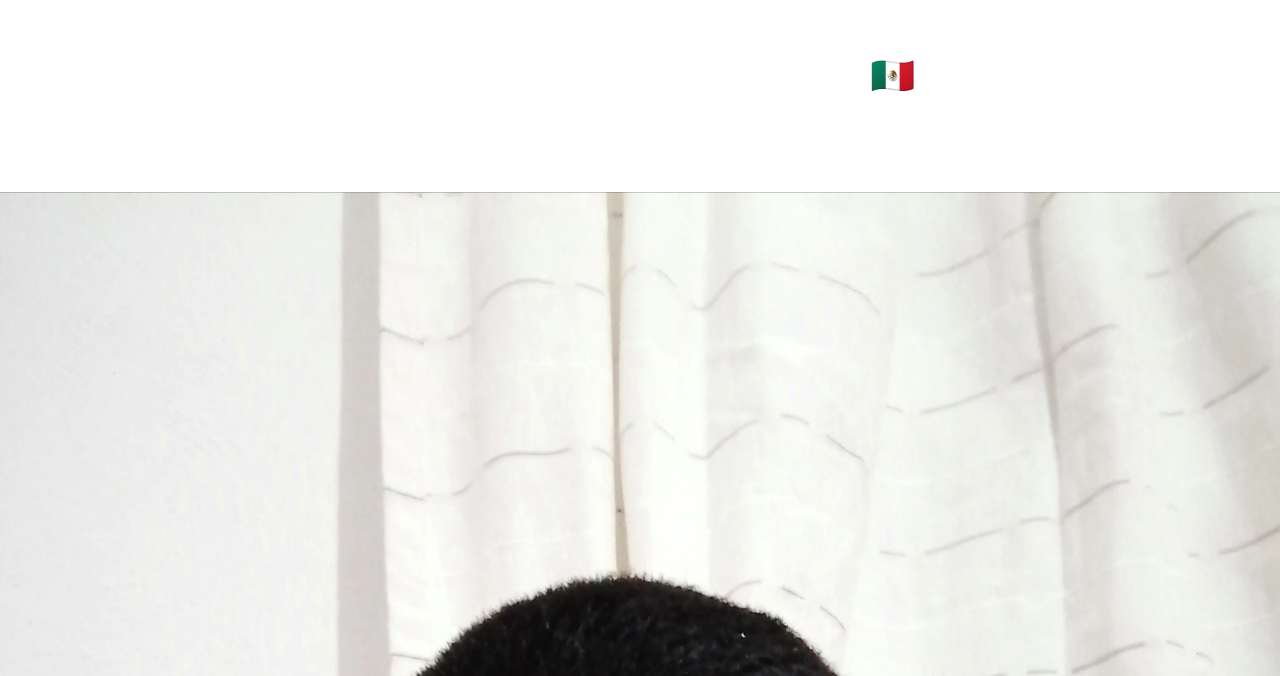
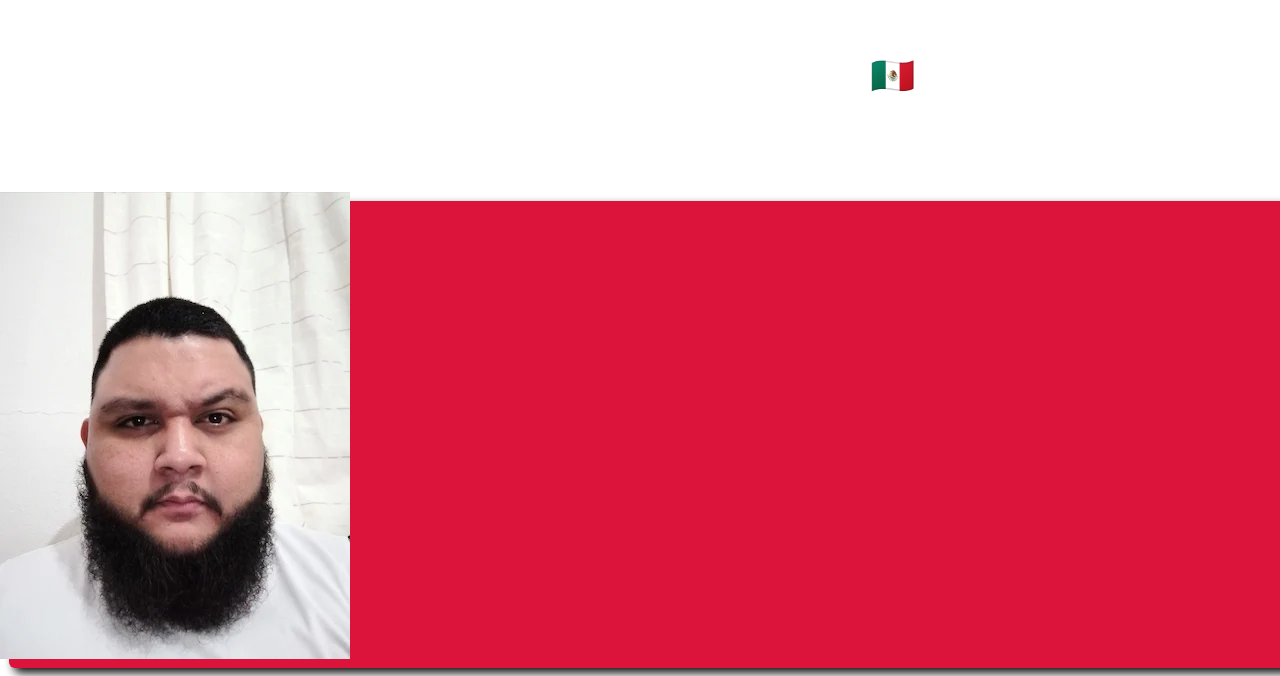
Before and after one commit to MauricioNC/Portfolio, a React (Vite) app: page / in a window 1280 px wide. Shown: the part 124-800 px from the top of the page. Built offline with nearby package versions, Linux system fonts and the light colour scheme.

Commit message:
feat: Optimizing Hero

```diff
--- a/src/components/Hero.jsx
+++ b/src/components/Hero.jsx
@@ -32,11 +32,13 @@ function Hero() {
           </div>
         </div>
       </div>
-      <picture className='aspect-square rounded-md w-[300px] h-[400px] 2xl:w-[350px] 2xl:h-[450px] mt-10 lg:mt-0 self-center md:after:hover:shadow-[5px_5px_10px_0_rgba(24,24,24,0.74)]'>
+      <picture className='aspect-square rounded-md w-[300px] h-[350px] 2xl:w-[300px] 2xl:h-[350px] mt-10 lg:mt-0 self-center md:after:hover:shadow-[5px_5px_10px_0_rgba(24,24,24,0.74)]'>
         <img
-          className='object-cover rounded-md w-full h-full'
+          className='object-cover object-bottom rounded-md w-full h-full overflow-clip'
+          loading='eager'
+          fetchpriority='high'
+          alt='User profile image'
           src={profile}
-          alt='User profile image'
         />
       </picture>
     </article>
--- a/src/styles/Hero.css
+++ b/src/styles/Hero.css
@@ -34,7 +34,8 @@ picture::after {
 }
 
 picture {
-  @apply hover:scale-[1.01] hover:-translate-x-2 hover:-translate-y-2 before:hover:shadow-[5px_5px_20px_0_#050505] before:hover:mt-[20px] before:hover:ml-[20px] before:hover:scale-[0.97];
+  @apply md:hover:scale-[1.01] md:hover:-translate-x-2 md:hover:-translate-y-2 md:before:hover:shadow-[5px_5px_20px_0_#050505] md:before:hover:mt-[20px] md:before:hover:ml-[20px] md:before:hover:scale-[0.97];
+
 }
 
 picture:hover img{
```
Also changed, not shown: src/assets/images/profile.webp.
